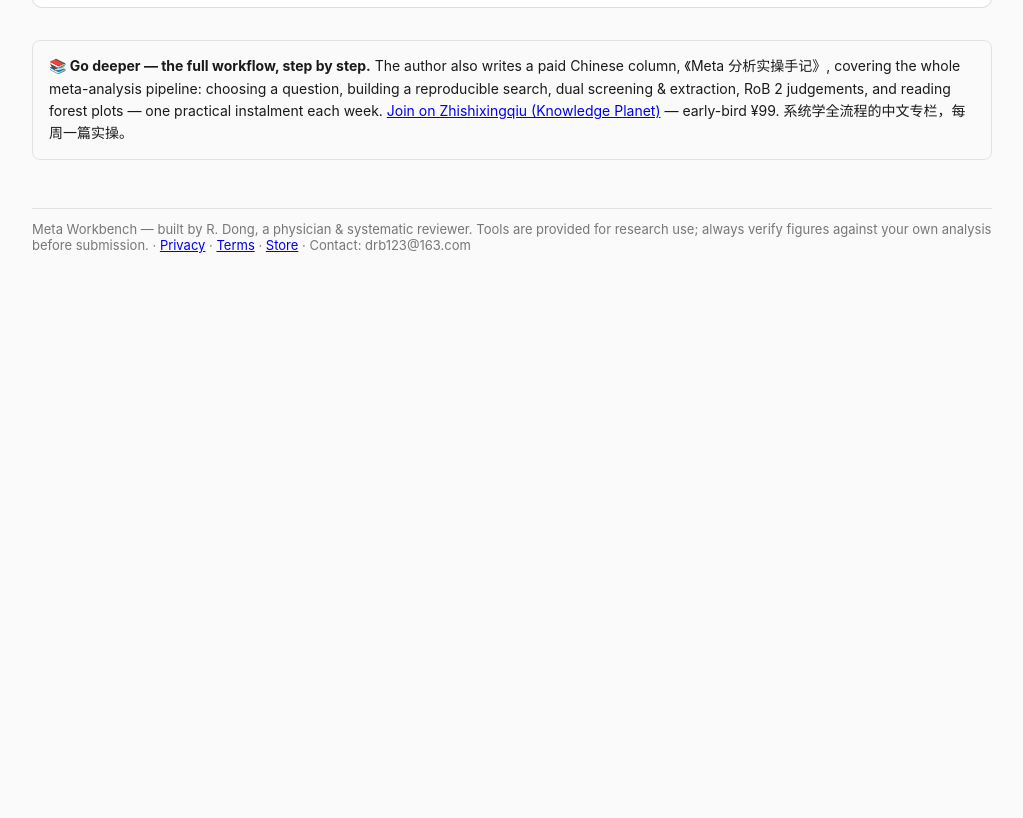
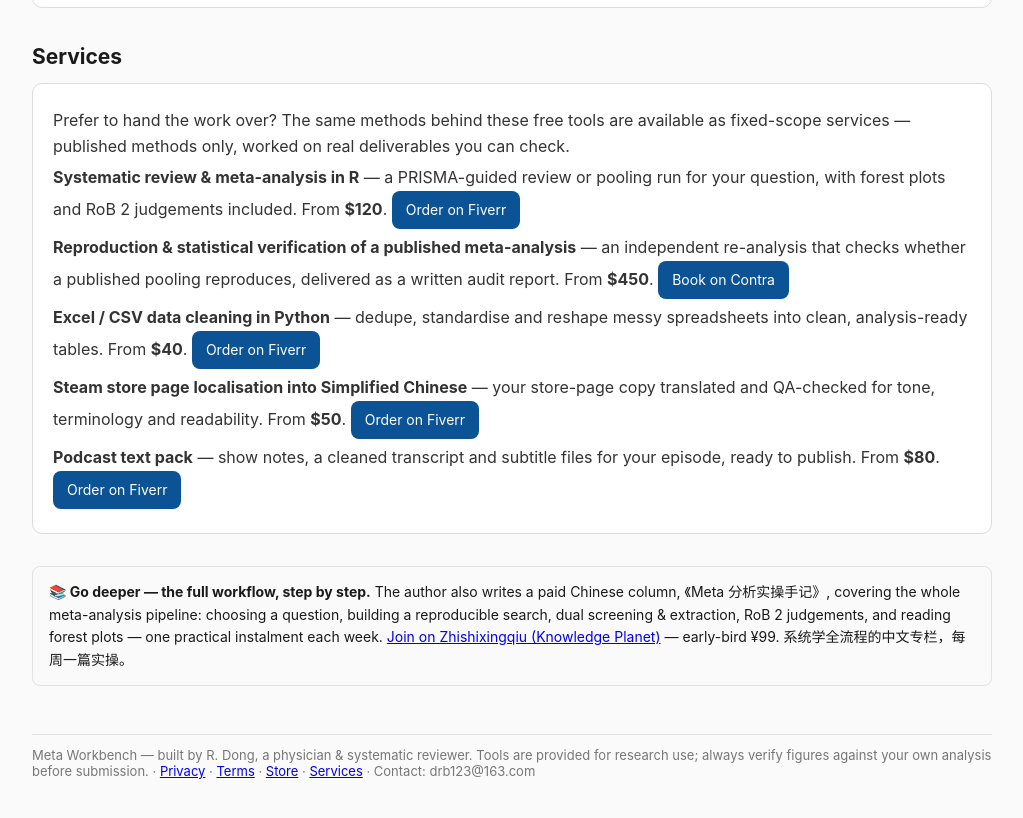
Before and after one commit to 007-cloud-star/metaworkbench, a plain HTML site: page index.html in a window 1280 px wide. Shown: the part 1817-2635 px from the top of the page, without its empty margins (128-1151 px from the left). Before the commit the page ends 2134 px from the top, so only its background shows below. Drawn offline with Linux system fonts and the light colour scheme.

Commit message:
Add Services section linking Fiverr and Contra services

```diff
--- a/index.html
+++ b/index.html
@@ -94,11 +94,21 @@
     <p><a class="btn" href="https://store.dodopayments.com/ruibin-research-tools">Visit the store</a></p>
   </div>
 
+  <h2 id="services">Services</h2>
+  <div class="band">
+    <p>Prefer to hand the work over? The same methods behind these free tools are available as fixed-scope services — published methods only, worked on real deliverables you can check.</p>
+    <p><strong>Systematic review &amp; meta-analysis in R</strong> — a PRISMA-guided review or pooling run for your question, with forest plots and RoB 2 judgements included. From <strong>$120</strong>. <a class="btn" href="https://www.fiverr.com/dongruibin_dev/conduct-a-systematic-review-and-meta-analysis">Order on Fiverr</a></p>
+    <p><strong>Reproduction &amp; statistical verification of a published meta-analysis</strong> — an independent re-analysis that checks whether a published pooling reproduces, delivered as a written audit report. From <strong>$450</strong>. <a class="btn" href="https://contra.com/s/ggXBeQUF-reproduction-and-statistical-verification-of-meta-analyses">Book on Contra</a></p>
+    <p><strong>Excel / CSV data cleaning in Python</strong> — dedupe, standardise and reshape messy spreadsheets into clean, analysis-ready tables. From <strong>$40</strong>. <a class="btn" href="https://www.fiverr.com/dongruibin_dev/clean-dedupe-and-standardize-your-excel-or-csv-data-in-python">Order on Fiverr</a></p>
+    <p><strong>Steam store page localisation into Simplified Chinese</strong> — your store-page copy translated and QA-checked for tone, terminology and readability. From <strong>$50</strong>. <a class="btn" href="https://www.fiverr.com/dongruibin_dev/localize-your-steam-store-page-into-simplified-chinese">Order on Fiverr</a></p>
+    <p><strong>Podcast text pack</strong> — show notes, a cleaned transcript and subtitle files for your episode, ready to publish. From <strong>$80</strong>. <a class="btn" href="https://www.fiverr.com/dongruibin_dev/create-podcast-show-notes-transcript-and-subtitles-in-24h">Order on Fiverr</a></p>
+  </div>
+
 <div style="margin:32px 0 0;padding:14px 16px;border:1px solid #e2e2e2;border-radius:8px;font-size:14px;line-height:1.6;">
 <strong>📚 Go deeper — the full workflow, step by step.</strong> The author also writes a paid Chinese column, 《Meta 分析实操手记》, covering the whole meta-analysis pipeline: choosing a question, building a reproducible search, dual screening &amp; extraction, RoB 2 judgements, and reading forest plots — one practical instalment each week. <a href="https://wx.zsxq.com/group/15551248281522" target="_blank" rel="noopener">Join on Zhishixingqiu (Knowledge Planet)</a> — early-bird ¥99. 系统学全流程的中文专栏，每周一篇实操。
 </div>
 
-  <footer>Meta Workbench — built by R. Dong, a physician & systematic reviewer. Tools are provided for research use; always verify figures against your own analysis before submission. · <a href="./privacy.html">Privacy</a> · <a href="./terms.html">Terms</a> · <a href="https://store.dodopayments.com/ruibin-research-tools">Store</a> · Contact: drb123@163.com</footer>
+  <footer>Meta Workbench — built by R. Dong, a physician & systematic reviewer. Tools are provided for research use; always verify figures against your own analysis before submission. · <a href="./privacy.html">Privacy</a> · <a href="./terms.html">Terms</a> · <a href="https://store.dodopayments.com/ruibin-research-tools">Store</a> · <a href="#services">Services</a> · Contact: drb123@163.com</footer>
 </div>
 </body>
 </html>
```
